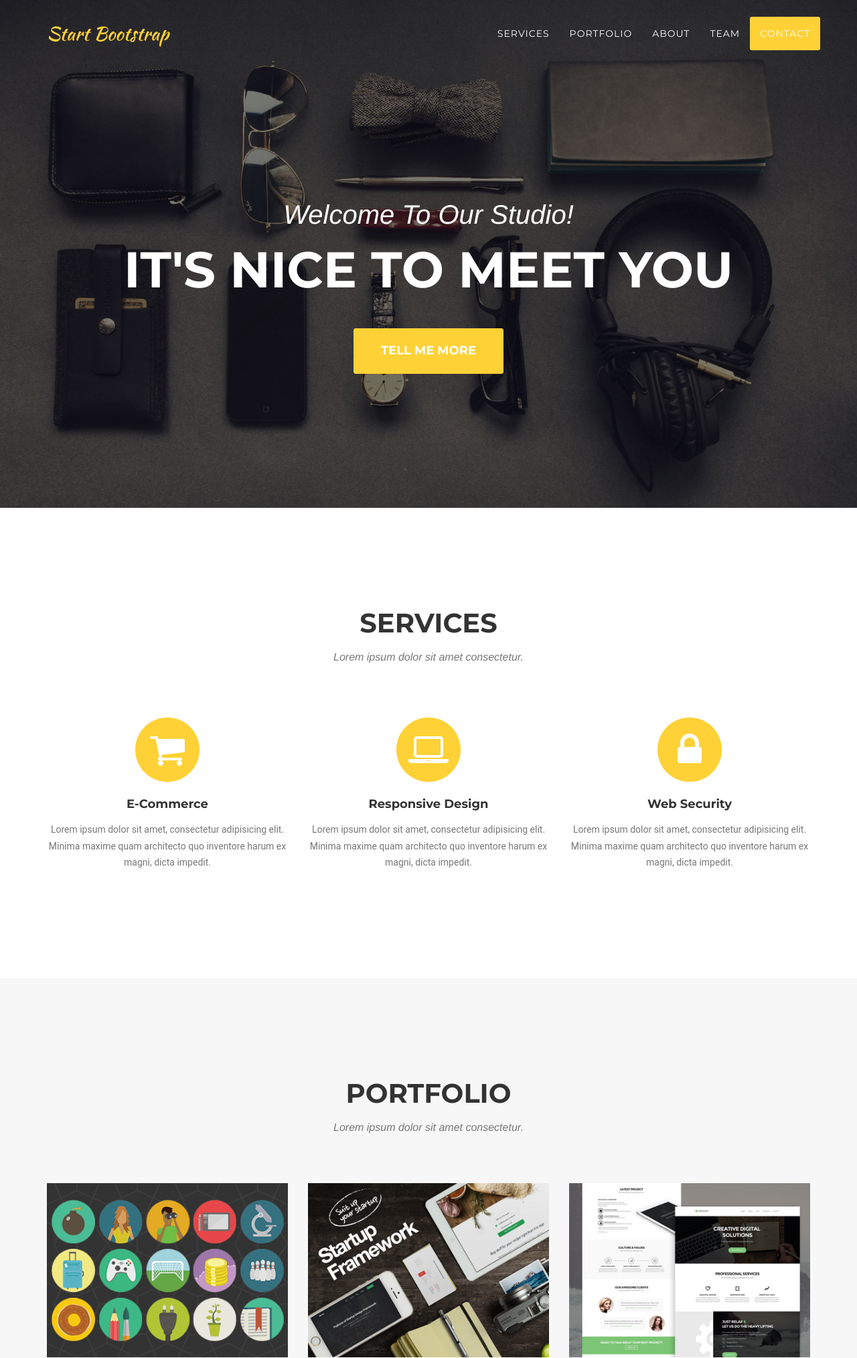
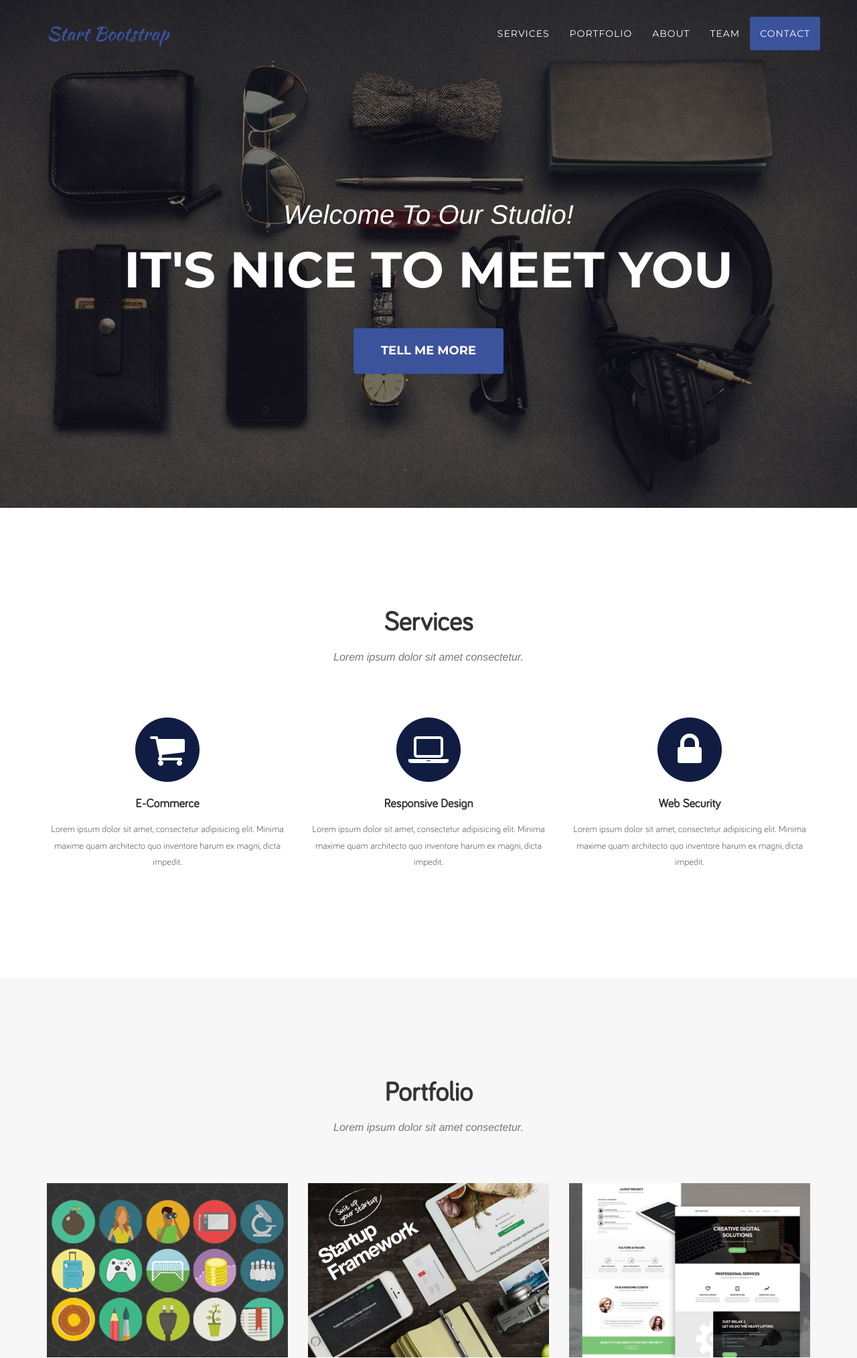
Before and after one commit to gatozv/ivis_p4, a PHP site: page /startbootstrap-agency-1.0.2/index.html in a window 1280 px wide. Shown: the top 2027 px of the page at 67% size. Run offline with PHP 8.4, Linux system fonts and the light colour scheme; some libraries are stand-ins or nearby versions; some web fonts are replaced.

Commit message:
changed the colors & fonts

```diff
--- a/startbootstrap-agency-1.0.2/css/agency.css
+++ b/startbootstrap-agency-1.0.2/css/agency.css
@@ -3,7 +3,12 @@
  * Code licensed under the Apache License v2.0.
  * For details, see http://www.apache.org/licenses/LICENSE-2.0.
  */
-
+@font-face {
+    font-family: 'Bariol';
+    src: url('Bariol_Regular.otf') format('opentype');
+    font-weight: normal;
+    font-style: normal;
+}
 body {
     overflow-x: hidden;
     font-family: "Bariol", "Roboto","Helvetica Neue",Helvetica,Arial,sans-serif;
@@ -14,7 +19,7 @@ body {
 }
 
 .text-primary {
-    color: #fed136;
+    color: rgba(17, 28, 66, 1);
 }
 
 p {
@@ -35,14 +40,14 @@ a.active {
 }
 
 a {
-    color: #fed136;
+    color: rgba(58, 83, 155, 1); /*blue*/
 }
 
 a:hover,
 a:focus,
 a:active,
 a.active {
-    color: #fec503;
+    color: rgba(214, 184, 189, 1); /*pink*/
 }
 
 h1,
@@ -51,8 +56,8 @@ h3,
 h4,
 h5,
 h6 {
-    text-transform: uppercase;
-    font-family: Montserrat,"Helvetica Neue",Helvetica,Arial,sans-serif;
+    /*text-transform: uppercase;*/
+    font-family:"Bariol", "Roboto","Helvetica Neue",Helvetica,Arial,sans-serif;
     font-weight: 700;
 }
 
@@ -108,25 +113,25 @@ fieldset[disabled] .btn-primary:active,
 .btn-primary.disabled.active,
 .btn-primary[disabled].active,
 fieldset[disabled] .btn-primary.active {
-    border-color: #fed136;
-    background-color: #fed136;
+    border-color: rgba(58, 83, 155, 1); /*blue*/
+    background-color: rgba(58, 83, 155, 1); /*blue*/
 }
 
 .btn-primary .badge {
-    color: #fed136;
+    color: rgba(58, 83, 155, 1); /*blue*/
     background-color: #fff;
 }
 
 .btn-xl {
     padding: 20px 40px;
-    border-color: #fed136;
+    border-color: rgba(58, 83, 155, 1); /*blue*/
     border-radius: 3px;
     text-transform: uppercase;
     font-family: Montserrat,"Helvetica Neue",Helvetica,Arial,sans-serif;
     font-size: 18px;
     font-weight: 700;
     color: #fff;
-    background-color: #fed136;
+    background-color: rgba(58, 83, 155, 1); /*blue*/
 }
 
 .btn-xl:hover,
@@ -176,14 +181,14 @@ fieldset[disabled] .btn-xl.active {
 
 .navbar-default .navbar-brand {
     font-family: "Kaushan Script","Helvetica Neue",Helvetica,Arial,cursive;
-    color: #fed136;
+    color: rgba(58, 83, 155, 1); /*blue*/
 }
 
 .navbar-default .navbar-brand:hover,
 .navbar-default .navbar-brand:focus,
 .navbar-default .navbar-brand:active,
 .navbar-default .navbar-brand.active {
-    color: #fec503;
+    color: rgba(214, 184, 189, 1); /*pink*/
 }
 
 .navbar-default .navbar-collapse {
@@ -215,19 +220,19 @@ fieldset[disabled] .btn-xl.active {
 .navbar-default .nav li a:hover,
 .navbar-default .nav li a:focus {
     outline: 0;
-    color: #fed136;
+    color: rgba(58, 83, 155, 1); /*blue*/
 }
 
 .navbar-default .navbar-nav>.active>a {
     border-radius: 0;
     color: #fff;
-    background-color: #fed136;
+    background-color: rgba(58, 83, 155, 1); /*blue*/
 }
 
 .navbar-default .navbar-nav>.active>a:hover,
 .navbar-default .navbar-nav>.active>a:focus {
     color: #fff;
-    background-color: #fec503;
+    background-color: rgba(214, 184, 189, 1); /*pink*/
 }
 
 @media(min-width:768px) {
@@ -846,12 +851,12 @@ ul.social-buttons li a:active {
 
 ::-moz-selection {
     text-shadow: none;
-    background: #fed136;
+    background: rgba(58, 83, 155, 1); /*blue*/
 }
 
 ::selection {
     text-shadow: none;
-    background: #fed136;
+    background: rgba(58, 83, 155, 1); /*blue*/
 }
 
 img::selection {
@@ -863,5 +868,5 @@ img::-moz-selection {
 }
 
 body {
-    webkit-tap-highlight-color: #fed136;
+    webkit-tap-highlight-color: rgba(58, 83, 155, 1); /*blue*/
 }
```
Also changed, not shown: other parts of startbootstrap-agency-1.0.2/css/agency.css (+13 -13 lines), startbootstrap-agency-1.0.2/css/Bariol_Regular.otf (added).
